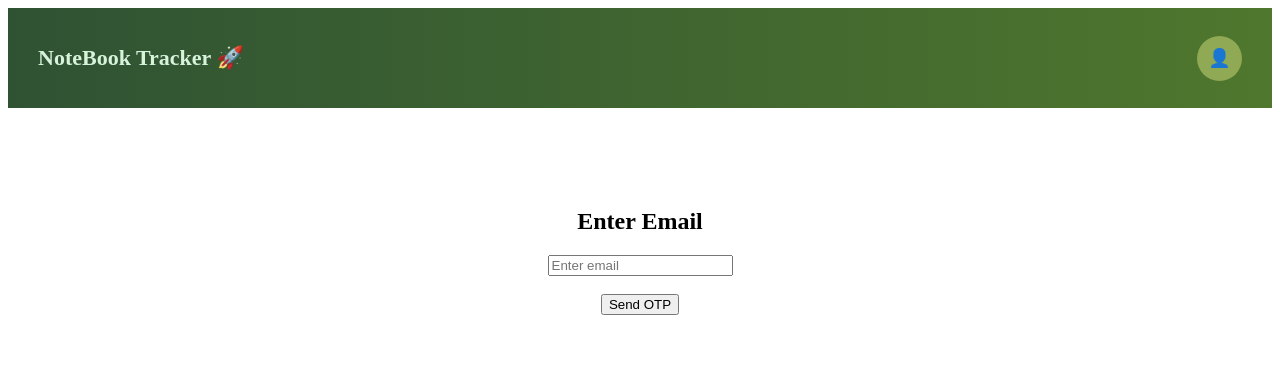
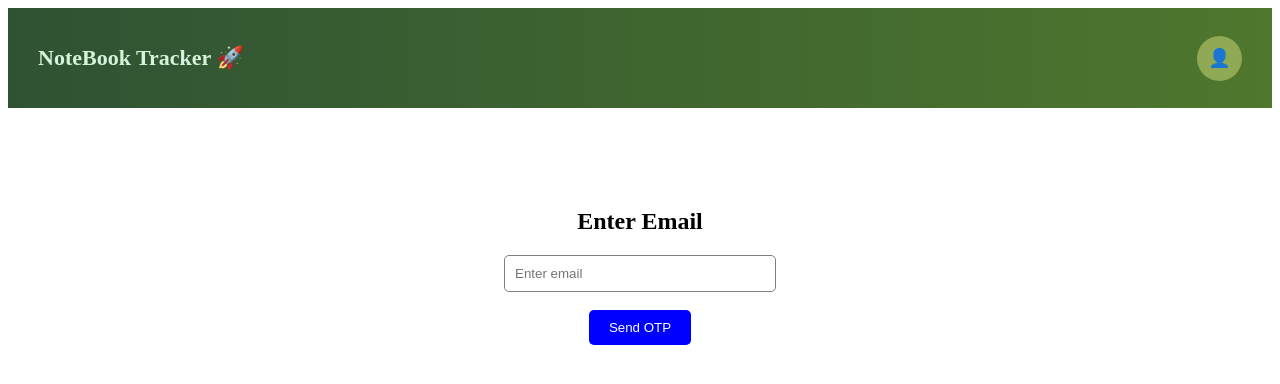
Before and after one commit to vasumukku/NoteBook-Application-using-MERN, a React app in the folder Frontend/: page /EmailPage in a window 1280 px wide. Shown: the top 384 px of the page. Built offline with nearby package versions, Linux system fonts and the light colour scheme; the HTML template or start-up script is replaced by a standard one.

Commit message:
send otp ui added

```diff
--- a/Frontend/src/components/AdminNotes.jsx
+++ b/Frontend/src/components/AdminNotes.jsx
@@ -8,11 +8,11 @@ const AdminNotes = () => {
   const [filteredNotes, setFilteredNotes] = useState([]);
   const [fav ,setFav]=useState("");
   const navigate = useNavigate();
-const API = import.meta.env.VITE_BACKEND_URL; // ✅ works
+const BASE_URL = import.meta.env.VITE_BACKEND_URL;
 
   const getNotes = async () => {
     try {
-      const res = await axios.get("http://localhost:5000/notes/admin/feed", {
+      const res = await axios.get(`${BASE_URL}/notes/admin/feed`, {
         headers: {
           authorization: localStorage.getItem("token"),
         },
--- a/Frontend/src/components/Createbook.jsx
+++ b/Frontend/src/components/Createbook.jsx
@@ -7,6 +7,8 @@ const CreateBook = ({email}) => {
   const [title, setTitle] = useState("");
   const [content, setContent] = useState("");
   const navigate=useNavigate();
+
+const BASE_URL = import.meta.env.VITE_BACKEND_URL;
 
   const handleAddBook = async () => {
     if (!title || !content) {
@@ -20,7 +22,7 @@ const CreateBook = ({email}) => {
 
     try {
       const res = await axios.post(
-        "http://localhost:5000/notes/create",
+        `${BASE_URL}/notes/create`,
         { title, content },
         {
 
--- a/Frontend/src/components/EmailPage.jsx
+++ b/Frontend/src/components/EmailPage.jsx
@@ -5,14 +5,16 @@ import { toast } from "react-toastify";
 
 function EmailPage() {
   const [email, setEmail] = useState("");
+  const [sending, setSending] = useState(false); // default false
   const navigate = useNavigate();
+  const BASE_URL = import.meta.env.VITE_BACKEND_URL;
 
   const handleSendOtp = async () => {
     try {
-      console.log("api calling ");
+      setSending(true); // start loading
 
       const res = await axios.post(
-        "http://localhost:5000/api/send-otp",
+        `${BASE_URL}/api/send-otp`,
         { email: email },
         {
           headers: {
@@ -21,16 +23,14 @@ function EmailPage() {
         }
       );
 
-      // ✅ success toast
       toast.success(res.data.message || "OTP Sent ✅");
 
       navigate("/send-otp", { state: { email } });
 
     } catch (err) {
-      console.log(err);
-
-      // ❌ error toast
       toast.error(err.response?.data?.message || "Error sending OTP");
+    } finally {
+      setSending(false); // stop loading
     }
   };
 
@@ -42,13 +42,57 @@ function EmailPage() {
         type="email"
         placeholder="Enter email"
         onChange={(e) => setEmail(e.target.value)}
+        style={{
+          padding: "10px",
+          width: "250px",
+          borderRadius: "5px",
+          border: "1px solid gray"
+        }}
       />
 
       <br /><br />
-      <button onClick={handleSendOtp}>Send OTP</button>
 
+      <button
+        onClick={handleSendOtp}
+        disabled={sending}
+        style={{
+          padding: "10px 20px",
+          backgroundColor: sending ? "gray" : "blue",
+          color: "white",
+          border: "none",
+          borderRadius: "5px",
+          cursor: sending ? "not-allowed" : "pointer",
+          display: "flex",
+          alignItems: "center",
+          justifyContent: "center",
+          gap: "10px",
+          margin: "auto"
+        }}
+      >
+        {sending && (
+          <span className="loader"></span>
+        )}
+        {sending ? "Sending..." : "Send OTP"}
+      </button>
 
+      {/* 🔹 Spinner CSS */}
+      <style>
+        {`
+          .loader {
+            width: 16px;
+            height: 16px;
+            border: 3px solid white;
+            border-top: 3px solid transparent;
+            border-radius: 50%;
+            animation: spin 1s linear infinite;
+          }
 
+          @keyframes spin {
+            0% { transform: rotate(0deg); }
+            100% { transform: rotate(360deg); }
+          }
+        `}
+      </style>
     </div>
   );
 }
--- a/Frontend/src/components/Login.jsx
+++ b/Frontend/src/components/Login.jsx
@@ -6,6 +6,8 @@ import axios from "axios";
 function Login({ email, setEmail, password, setPassword, setLoginstatus }) {
 
   const navigate = useNavigate();
+
+  const BASE_URL = import.meta.env.VITE_BACKEND_URL;
 
   useEffect(() => {
     const token = localStorage.getItem("token");
@@ -28,7 +30,7 @@ function Login({ email, setEmail, password, setPassword, setLoginstatus }) {
 
     try {
 
-      const res = await axios.post("http://localhost:5000/login", {
+      const res = await axios.post(`${BASE_URL}/login`, {
         email,
         password
       });
--- a/Frontend/src/components/Navbar.jsx
+++ b/Frontend/src/components/Navbar.jsx
@@ -8,6 +8,7 @@ function Navbar({ loginstatus, setLoginstatus }) {
   const [open, setOpen] = useState(false);
   const [usernamedb, setUsernamedb] = useState("");
   const [useremail, setUserEmail] = useState("");
+  const BASE_URL = import.meta.env.VITE_BACKEND_URL;
 
   useEffect(() => {
     const token = localStorage.getItem("token");
@@ -16,7 +17,7 @@ function Navbar({ loginstatus, setLoginstatus }) {
 
   const userdetails = async () => {
     try {
-      const res = await axios.get("http://localhost:5000/user", {
+      const res = await axios.get(`${BASE_URL}/user`, {
         headers: {
           authorization: localStorage.getItem("token"),
         },
--- a/Frontend/src/components/Notes.jsx
+++ b/Frontend/src/components/Notes.jsx
@@ -8,10 +8,12 @@ const Notes = () => {
   const [filteredNotes, setFilteredNotes] = useState([]);
   const [fav ,setFav]=useState("");
   const navigate = useNavigate();
+  const BASE_URL = import.meta.env.VITE_BACKEND_URL;
+
 
   const getNotes = async () => {
     try {
-      const res = await axios.get("http://localhost:5000/notes/feed", {
+      const res = await axios.get(`${BASE_URL}/notes/feed`, {
         headers: {
           authorization: localStorage.getItem("token"),
         },
--- a/Frontend/src/components/Otpui.jsx
+++ b/Frontend/src/components/Otpui.jsx
@@ -7,6 +7,8 @@ function Otpui() {
   const [otp, setOtp] = useState(["", "", "", "", "", ""]);
   const location = useLocation();
   const navigate = useNavigate();
+  const BASE_URL = import.meta.env.VITE_BACKEND_URL;
+
 
   const email = location.state?.email;
 
@@ -29,7 +31,7 @@ function Otpui() {
 
     try {
       const res = await axios.post(
-        "http://localhost:5000/api/verify-otp",
+        `${BASE_URL}/api/verify-otp`,
         {
           email: email,
           otp: enteredOtp,
--- a/Frontend/src/components/Register.jsx
+++ b/Frontend/src/components/Register.jsx
@@ -6,6 +6,8 @@ function Register({ name, setName, email, setEmail, password, setPassword,logins
 
   const navigate = useNavigate();
   // setLoginstatus(!loginstatus);
+    const BASE_URL = import.meta.env.VITE_BACKEND_URL;
+
   const handleRegister = async () => {
 
     if (!name || !email || !password) {
@@ -19,7 +21,7 @@ function Register({ name, setName, email, setEmail, password, setPassword,logins
 
     try {
 
-      await axios.post("http://localhost:5000/register", {
+      await axios.post(`${BASE_URL}/register`, {
         name,
         email,
         password
--- a/Frontend/src/components/Userdetails.jsx
+++ b/Frontend/src/components/Userdetails.jsx
@@ -6,6 +6,7 @@ function Userdetails() {
   const navigate = useNavigate(); // initialize the hook
   const [user, setUser] = useState({});
   const [editMode, setEditMode] = useState(false);
+    const BASE_URL = import.meta.env.VITE_BACKEND_URL;
 
   const [name, setName] = useState("");
   const [oldPassword, setOldPassword] = useState("");
@@ -18,7 +19,7 @@ function Userdetails() {
   useEffect(() => {
     if (!token) return;
 
-    axios.get("http://localhost:5000/user", {
+    axios.get(`${BASE_URL}/user`, {
       headers: {
         authorization: localStorage.getItem("token"),
       },
@@ -57,7 +58,7 @@ function Userdetails() {
 
     try {
       await axios.put(
-        "http://localhost:5000/update-profile",
+        `${BASE_URL}/update-profile`,
         {
           name,
           oldPassword,
```
Also changed, not shown: Frontend/src/components/Notebook.jsx (+4 -4 lines).
